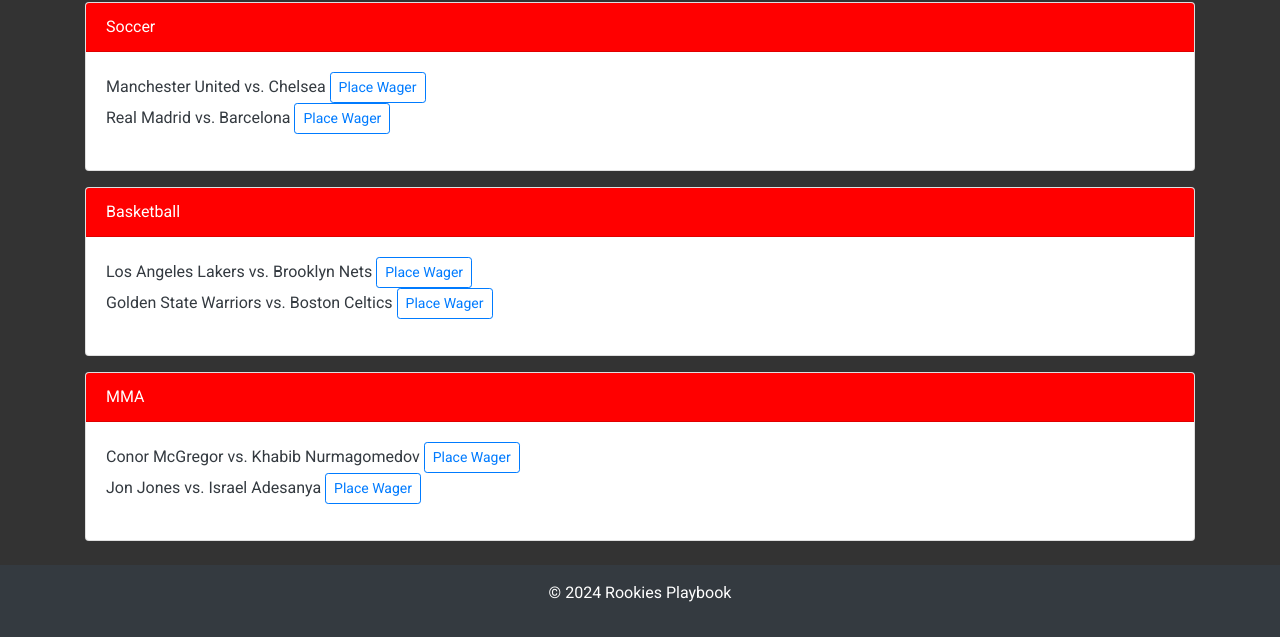
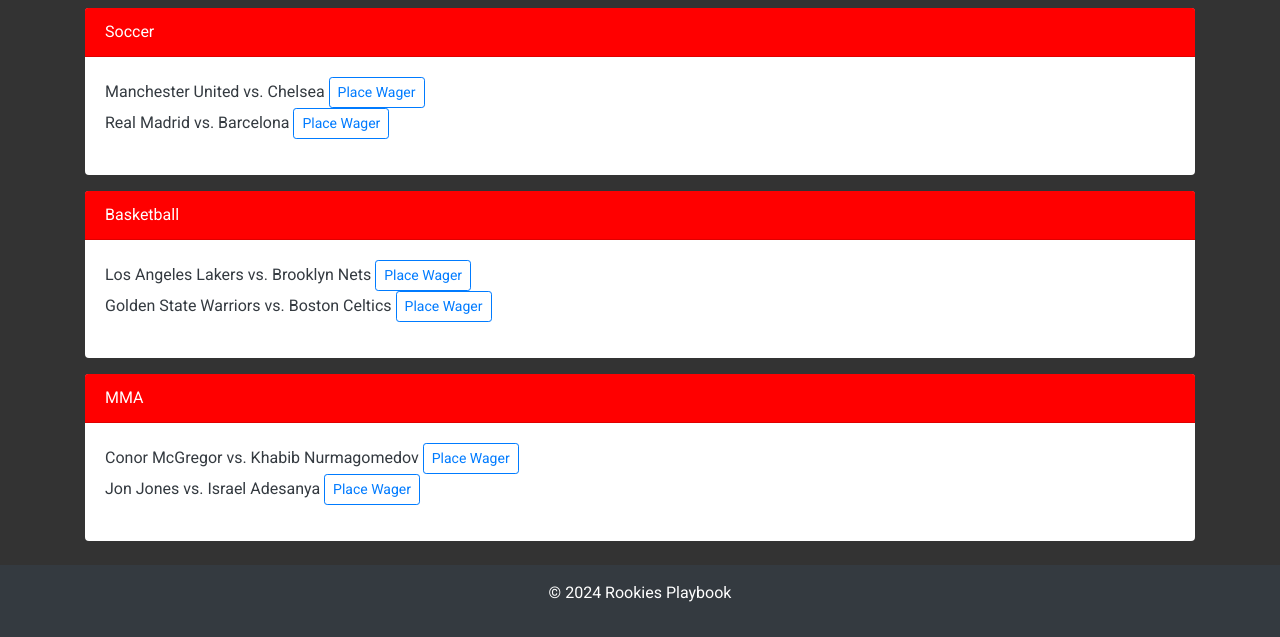
Before and after one commit to parkscarter/Rookies_Playbook, a plain HTML site: page pages/events.html in a window 1280 px wide. Shown: the part 503-1140 px from the top of the page. Drawn offline with nearby package versions, Linux system fonts and the light colour scheme; files that its build step writes are made by us from their sources.

Commit message:
Update events.html

```diff
--- a/pages/events.html
+++ b/pages/events.html
@@ -8,7 +8,7 @@
 
 
     <link rel="stylesheet" href="https://maxcdn.bootstrapcdn.com/bootstrap/4.5.2/css/bootstrap.min.css">
-    <link rel="stylesheet" href="eventscss.css">
+    <link rel="stylesheet" href="events.css">
 
 
     <style>
```
